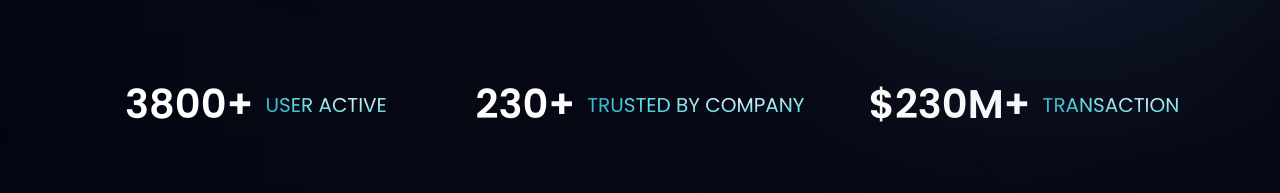
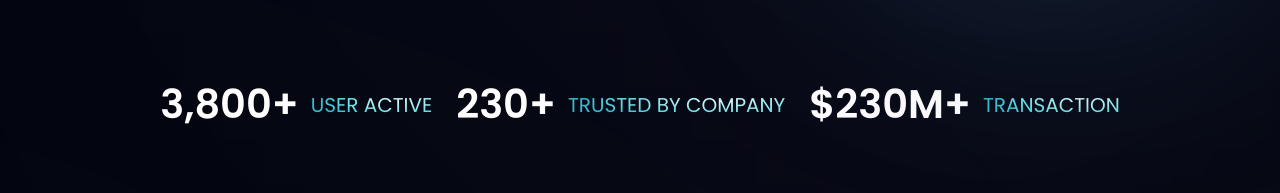
Before and after one commit to xdelmo/bank-modern-app, a React (Create React App) app: page / in a window 1280 px wide. Shown: the part 706-899 px from the top of the page. Built offline with nearby package versions, Linux system fonts and the light colour scheme.

Commit message:
UPDATE: new animations with CountUp

```diff
--- a/package.json
+++ b/package.json
@@ -8,6 +8,7 @@
     "@testing-library/user-event": "^13.5.0",
     "framer-motion": "^7.2.1",
     "react": "^18.2.0",
+    "react-countup": "^6.3.1",
     "react-dom": "^18.2.0",
     "web-vitals": "^2.1.4"
   },
--- a/src/components/Stats.jsx
+++ b/src/components/Stats.jsx
@@ -2,6 +2,7 @@ import React from "react";
 import { stats } from "../constants";
 import styles from "../style";
 import { motion } from "framer-motion";
+import CountUp from "react-countup";
 
 const statsVariants = {
   hidden: { opacity: 0 },
@@ -34,18 +35,32 @@ const Stats = () => (
     viewport={{ once: true }}
   >
     {stats.map((stat) => (
-      <motion.div
-        key={stat.id}
-        className={`flex-1 flex justify-start sm:justify-center items-center flex-row m-3`}
-        variants={statVariants}
+      <motion.div key={stat.id} variants={statVariants}>
+        <CountUp
+          start={100}
+          end={stat.value}
+          delay={0}
+          prefix={stat.prefix}
+          suffix={stat.suffix}
+          enableScrollSpy={true}
+          scrollSpyOnce={true}
         >
-        <h4 className="font-poppins font-semibold xs:text-[40px] text-[30px] xs:leading-[53px] leading-[43px] text-white">
-          {stat.value}
+          {({ countUpRef }) => (
+            <div className="flex flex-row items-center justify-start flex-1 m-3 sm:justify-center">
+              <h4
+                ref={countUpRef}
+                className="font-poppins font-semibold xs:text-[40px] text-[30px] xs:leading-[53px] leading-[43px] text-white"
+              >
+                {/* {stat.value} */}
               </h4>
+
               {/* whitespace-nowrap to force title's stat on a single line */}
               <p className="font-poppins font-normal xs:text-[20px] text-[15px] xs:leading-[26px] leading-[21px] text-gradient uppercase ml-3 whitespace-nowrap">
                 {stat.title}
               </p>
+            </div>
+          )}
+        </CountUp>
       </motion.div>
     ))}
   </motion.section>
--- a/src/constants/index.js
+++ b/src/constants/index.js
@@ -89,17 +89,23 @@ export const stats = [
   {
     id: "stats-1",
     title: "User Active",
-    value: "3800+",
+    value: "3800",
+    prefix: "",
+    suffix: "+",
   },
   {
     id: "stats-2",
     title: "Trusted by Company",
-    value: "230+",
+    value: "230",
+    prefix: "",
+    suffix: "+",
   },
   {
     id: "stats-3",
     title: "Transaction",
-    value: "$230M+",
+    value: "230",
+    prefix: "$",
+    suffix: "M+",
   },
 ];
 
```
Also changed, not shown: 2 other files (tests, documents, lock files or other folders). Lines whose indentation alone changed are shown as unchanged.
